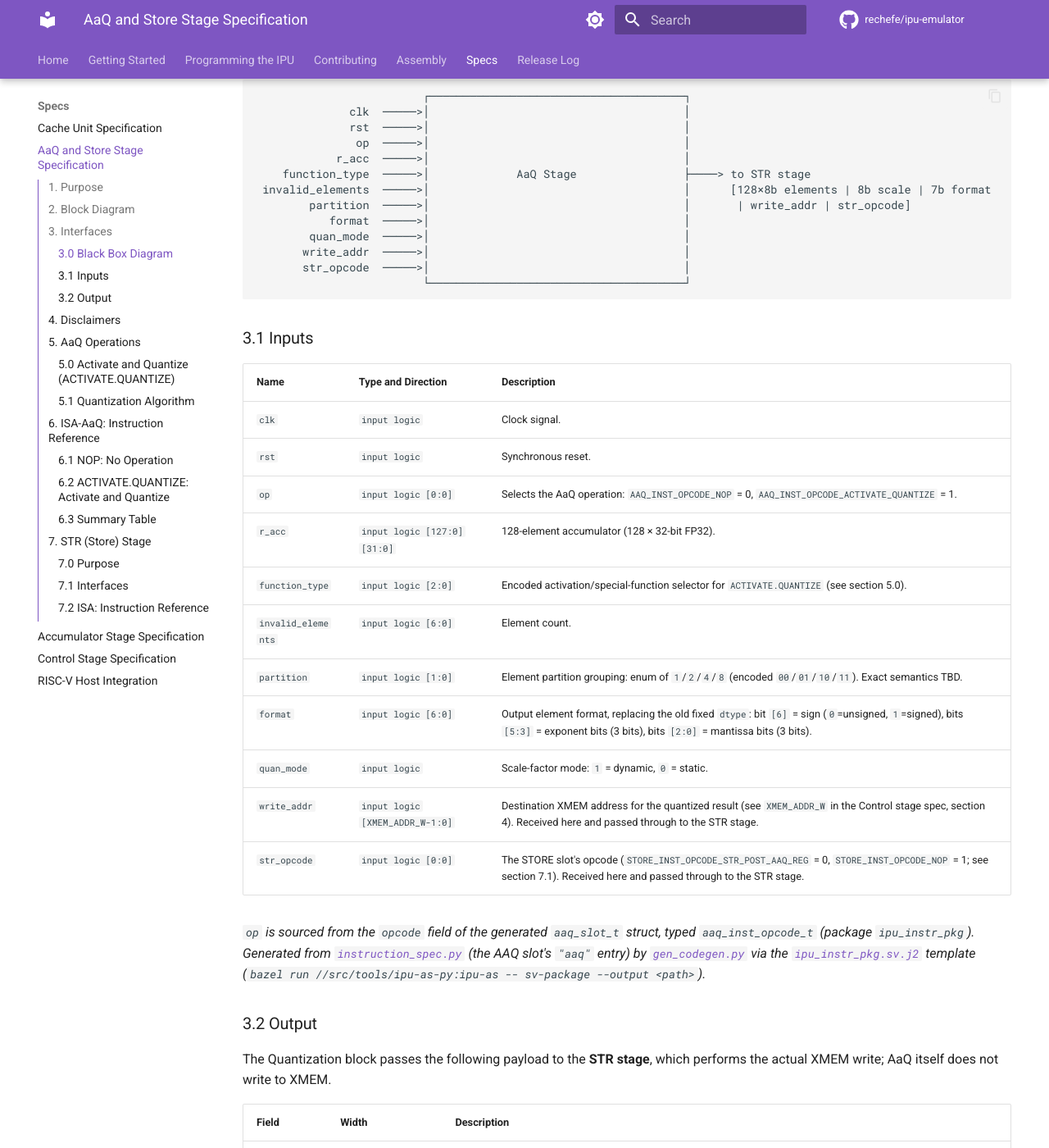
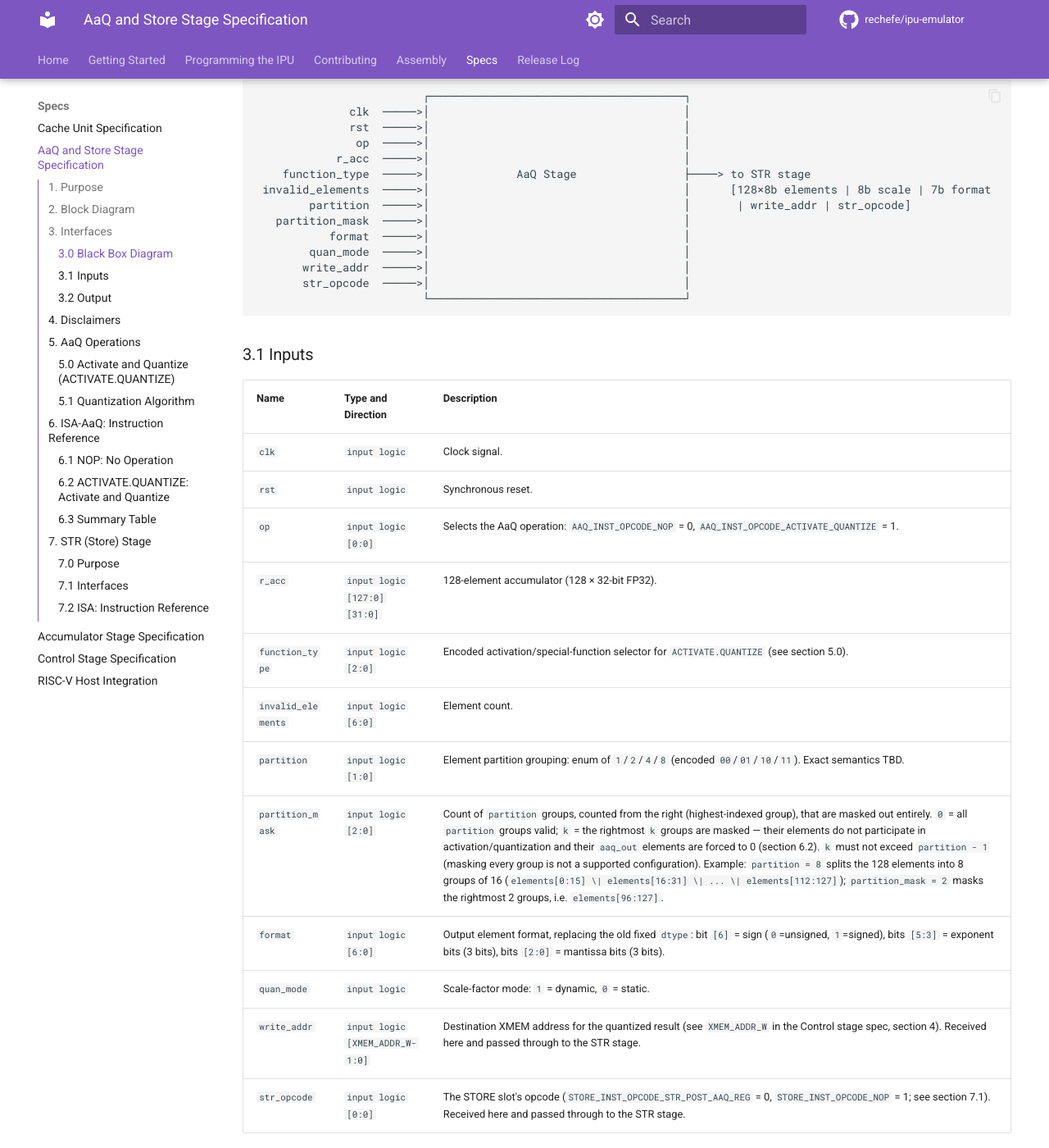
Before and after one commit to rechefe/ipu-emulator, an MkDocs documentation site: the page built from docs/content/specs/stage-aaq-str.md, in a window 1280 px wide and 1400 px high, scrolled down 813 px. Shown: the whole window at 82% size. Built offline with MkDocs 1.6.1 and Material for MkDocs 9.7.7, drawn with Linux system fonts in a browser that asks for light colours; comment, search, counter and statistics services are not loaded; some of the changed text lies outside the part shown.

Commit message:
docs: add partition_mask input to AaQ stage specification

````diff
--- a/docs/content/specs/stage-aaq-str.md
+++ b/docs/content/specs/stage-aaq-str.md
@@ -63,6 +63,7 @@ flowchart LR
     function_type  ─────>│             AaQ Stage                ├────> to STR stage
  invalid_elements  ─────>│                                      │      [128×8b elements | 8b scale | 7b format
         partition  ─────>│                                      │       | write_addr | str_opcode]
+   partition_mask  ─────>│                                      │
            format  ─────>│                                      │
         quan_mode  ─────>│                                      │
        write_addr  ─────>│                                      │
@@ -83,6 +84,7 @@ flowchart LR
 | `function_type` | `input logic [2:0]` | Encoded activation/special-function selector for `ACTIVATE.QUANTIZE` (see section 5.0). |
 | `invalid_elements` | `input logic [6:0]` | Element count. |
 | `partition` | `input logic [1:0]` | Element partition grouping: enum of `1`/`2`/`4`/`8` (encoded `00`/`01`/`10`/`11`). Exact semantics TBD. |
+| `partition_mask` | `input logic [2:0]` | Count of `partition` groups, counted from the right (highest-indexed group), that are masked out entirely. `0` = all `partition` groups valid; `k` = the rightmost `k` groups are masked — their elements do not participate in activation/quantization and their `aaq_out` elements are forced to 0 (section 6.2). `k` must not exceed `partition - 1` (masking every group is not a supported configuration). Example: `partition = 8` splits the 128 elements into 8 groups of 16 (`elements[0:15] \| elements[16:31] \| ... \| elements[112:127]`); `partition_mask = 2` masks the rightmost 2 groups, i.e. `elements[96:127]`. |
 | `format` | `input logic [6:0]` | Output element format, replacing the old fixed `dtype`: bit `[6]` = sign (`0`=unsigned, `1`=signed), bits `[5:3]` = exponent bits (3 bits), bits `[2:0]` = mantissa bits (3 bits). |
 | `quan_mode` | `input logic` | Scale-factor mode: `1` = dynamic, `0` = static. |
 | `write_addr` | `input logic [XMEM_ADDR_W-1:0]` | Destination XMEM address for the quantized result (see `XMEM_ADDR_W` in the Control stage spec, section 4). Received here and passed through to the STR stage. |
@@ -212,7 +214,9 @@ by [`gen_codegen.py`](../../../src/tools/ipu-as-py/src/ipu_as/gen_codegen.py).
 The AaQ slot is resolved by CTRL and forwarded down the pipeline;
 the stage does not read the CR/LR register files itself (see the
 Control Stage spec, section 5). The active element count is determined by each
-instruction's mandatory `cr_idx` operand: `n = min(invalid_elements, 128)`
+instruction's mandatory `cr_idx` operand together with `partition_mask`
+(section 3.1): `masked = partition_mask * (128 / partition)` elements are
+excluded from the right, so `n = min(invalid_elements, 128 - masked)`
 at cycle start. There is no implicit default register; `cr_idx` must always
 be named explicitly (any `CR0`-`CR15`; `CR15` remains the conventional choice
 but is never assumed).
@@ -232,7 +236,8 @@ but is never assumed).
   - `cr_idx`: `CR0`…`CR15`, dstructure register supplying `valid_elements` (must be given explicitly; no implicit default).
 - **Operation:**
   ```text
-  n = min(invalid_elements, 128)
+  masked = partition_mask * (128 / partition)          // section 3.1
+  n = min(invalid_elements, 128 - masked)
   for i in 0..n-1:
       activated[i] = LUT[function_type](r_acc[i])     // section 5.0
       aaq_out.elements[i] = quantize(activated[i])     // section 5.1
@@ -247,7 +252,7 @@ but is never assumed).
 | Slot | Mnemonic | Operands | One-line Effect |
 |------|----------|----------|-----------------|
 | AaQ | `NOP`               | -                       | no state change |
-| AaQ | `ACTIVATE.QUANTIZE` | `function_type, cr_idx` | `aaq_out.elements[0..n-1] = quantize(LUT[function_type](r_acc[i]))`, `aaq_out.scale/format` set, n = min(invalid_elements, 128) |
+| AaQ | `ACTIVATE.QUANTIZE` | `function_type, cr_idx` | `aaq_out.elements[0..n-1] = quantize(LUT[function_type](r_acc[i]))`, `aaq_out.scale/format` set, n = min(invalid_elements, 128 - partition_mask * (128/partition)) |
 
 ## 7. STR (Store) Stage
 
````
